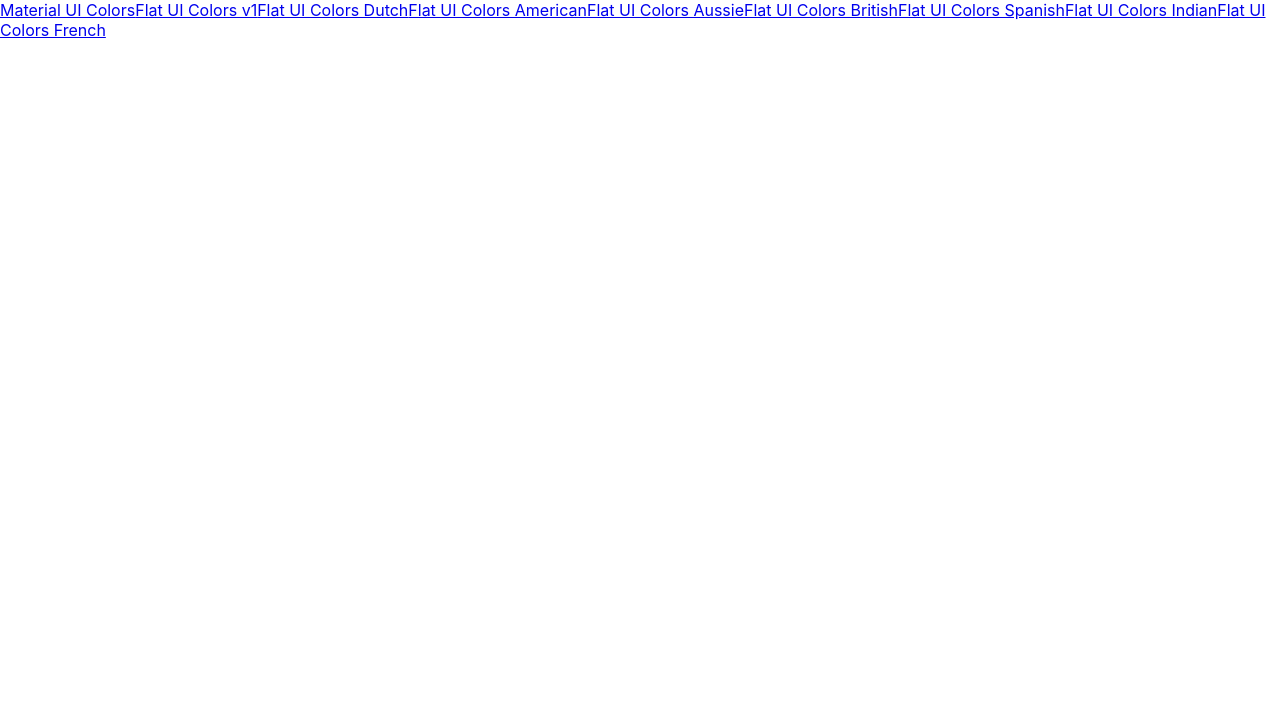
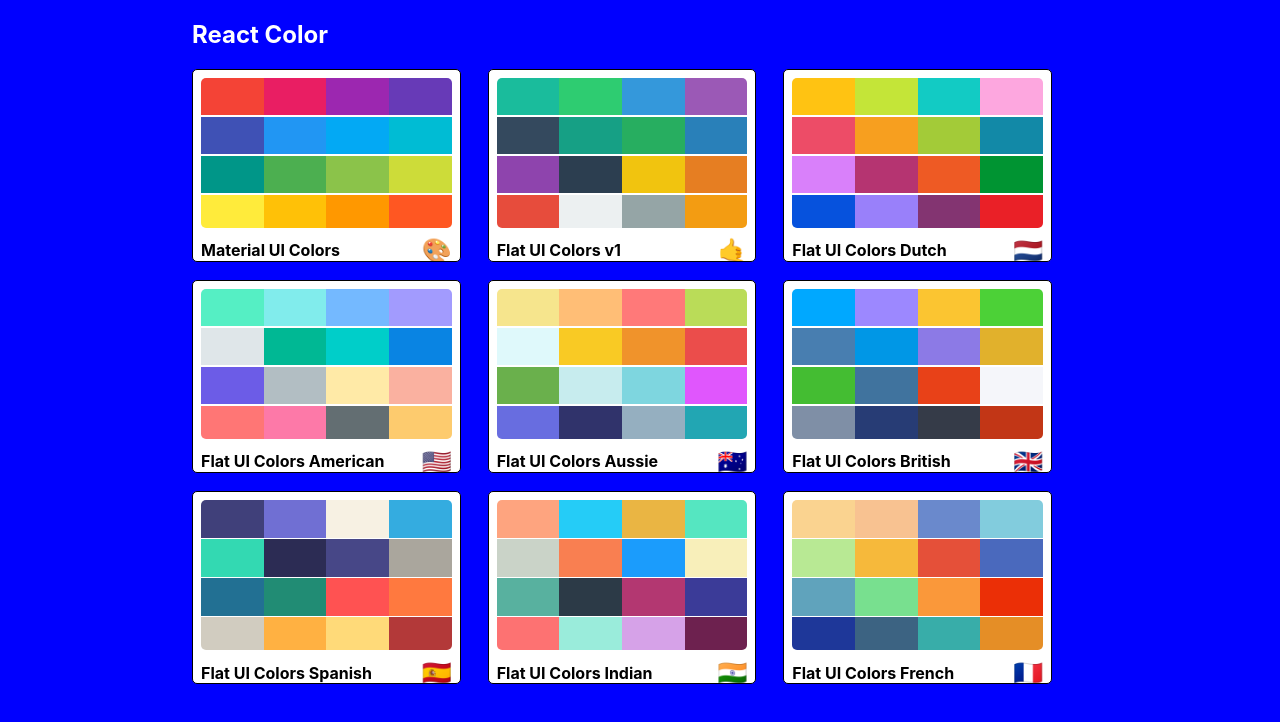
Before and after one commit to hacetheworld/color-app, a React (Create React App) app: page / in a window 1280 px wide. Shown: the top 722 px of the page. Built offline with nearby package versions, Linux system fonts and the light colour scheme; the HTML template or start-up script is replaced by a standard one.

Commit message:
styled miniColor component using jss

```diff
--- a/package.json
+++ b/package.json
@@ -5,6 +5,7 @@
   "dependencies": {
     "@material-ui/core": "^4.6.1",
     "@material-ui/icons": "^4.5.1",
+    "@material-ui/styles": "^4.6.0",
     "chroma-js": "^2.1.0",
     "rc-slider": "^8.7.1",
     "react": "^16.11.0",
--- /dev/null
+++ b/src/component/miniPalette/miniPalette.component.jsx
@@ -0,0 +1,72 @@
+import React from 'react'
+import { withStyles } from '@material-ui/styles';
+import { Link } from 'react-router-dom'
+
+
+const styles = {
+    root: {
+        backgroundColor: "white",
+        border: '1px solid black',
+        borderRadius: "5px",
+        padding: '0.5rem',
+        position: 'relative',
+        overflow: 'hidden',
+
+        '&:hover': {
+            cursor: 'pointer'
+        }
+    },
+    colors: {
+        backgroundColor: '#fff',
+        height: '150px',
+        width: '100%',
+        borderRadius: '5px',
+        overflow: 'hidden'
+
+    }
+    , miniColor: {
+        height: '25%',
+        width: '25%',
+        display: 'inline-block',
+        margin: '0 auto',
+        position: 'relative',
+        marginBottom: '-2.5px'
+    }
+    ,
+    title: {
+        display: 'flex',
+        justifyContent: 'space-between',
+        alignItems: 'center',
+        margin: '0',
+        color: '#000',
+        paddingTop: '0.5rem',
+        fontSize: '1rem',
+        position: 'relative'
+    }
+    ,
+    emoji: {
+        marginLeft: '0.5rem',
+        fontSize: '1.5rem'
+    }
+}
+
+
+
+const MiniPalette = (props) => {
+    const { classes, paletteName, emoji, colors } = props;
+    const miniColorBoxes = colors.map(color => (
+        <div key={color.name} className={classes.miniColor} style={{ backgroundColor: color.color }}></div>
+    ))
+    return (
+        <div className={classes.root}>
+            <div className={classes.colors}>
+                {miniColorBoxes}
+            </div>
+            <h5 className={classes.title}> {paletteName} <span className={classes.emoji} >{emoji}</span> </h5>
+
+        </div>
+    )
+}
+
+
+export default withStyles(styles)(MiniPalette);
--- a/src/component/paletteList/paletteList.component.jsx
+++ b/src/component/paletteList/paletteList.component.jsx
@@ -1,20 +1,66 @@
 import React, { Component } from 'react';
-import { Link } from 'react-router-dom'
+import MiniPalette from '../miniPalette/miniPalette.component'
+import './paletteList.style.css';
+import { withStyles } from '@material-ui/styles';
 
-import './paletteList.style.css';
+
+const styles = {
+
+    root: {
+        backgroundColor: 'blue',
+
+        height: '100vh',
+        display: 'flex',
+        alignItems: 'flex-start',
+        justifyContent: 'center'
+    },
+    container: {
+        width: '70%',
+        display: 'flex',
+        alignItems: 'flex-start',
+        flexDirection: 'column',
+        flexWrap: 'wrap'
+    },
+    nav: {
+        display: 'flex',
+        width: '100%',
+        justifyContent: 'space-between',
+        color: '#fff'
+    },
+    palettes: {
+
+        boxSizing: 'border-box',
+        width: '100%',
+        display: 'grid',
+        gridTemplateColumns: 'repeat(3,30%)',
+        gridGap: '3%'
+    }
+
+}
+
 
 class PaletteList extends Component {
     render() {
-        const { palettes } = this.props;
+        const { palettes, classes } = this.props;
         return (
-            <div>
-                {palettes.map(palette => (
-                    <Link to={`/palette/${palette.id}`}>{palette.paletteName}</Link>
+            <div className={classes.root}>
+                <div className={classes.container}>
+                    <nav className={classes.nav}>
+                        <h1>React Color</h1>
+                    </nav>
+                    <div className={classes.palettes}>
+                        {palettes.map(palette => (
 
-                ))}
+                            <MiniPalette {...palette} />
+                        ))}
+                    </div>
+
+
+                </div>
+
             </div>
         )
     }
 }
 
-export default PaletteList;
+export default withStyles(styles)(PaletteList);
```
Also changed, not shown: src/component/miniPalette/miniPalette.styles.css (added), 1 other file (tests, documents, lock files or other folders).
